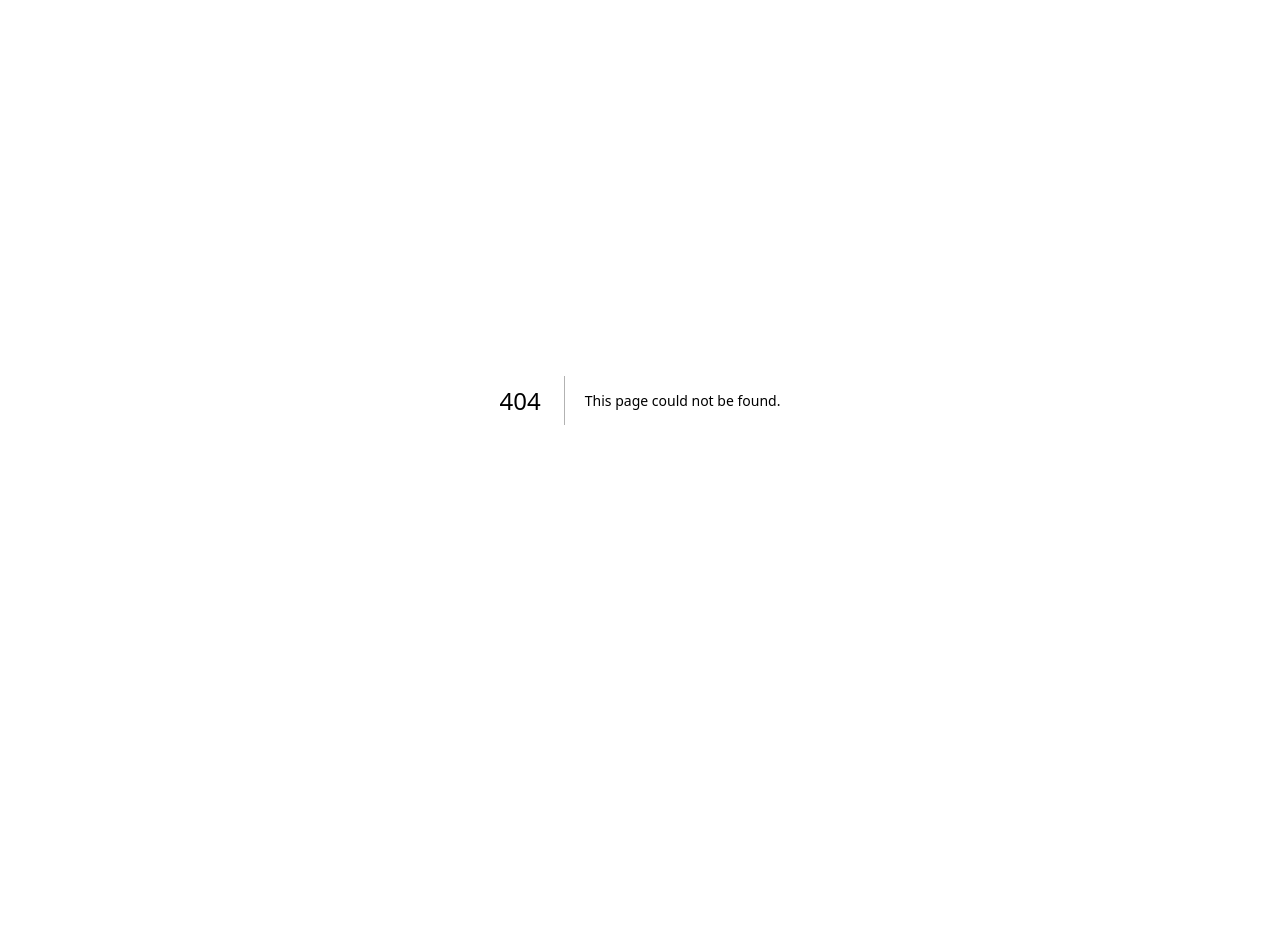
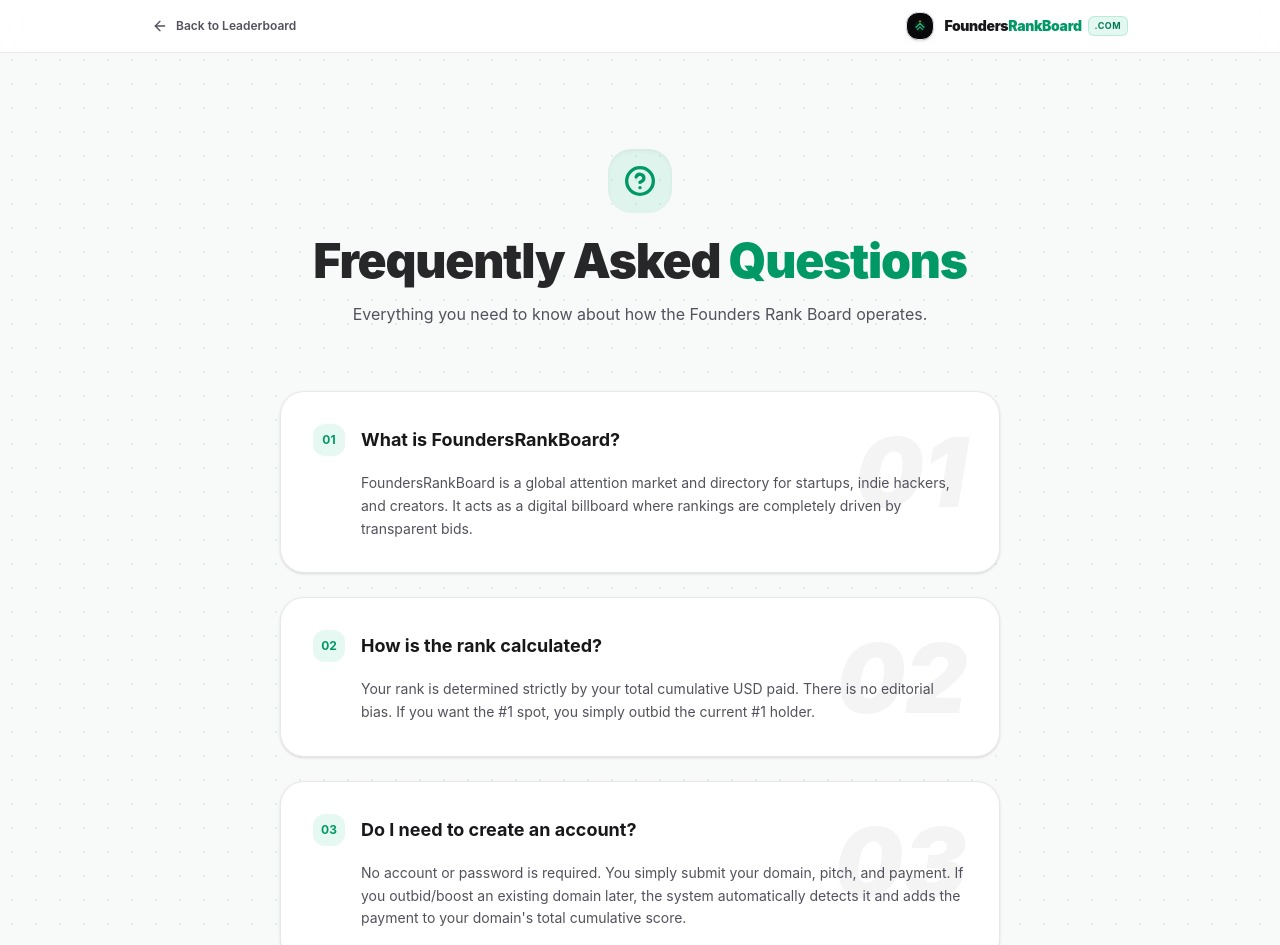
Before and after one commit to 789Abhi/FoundersRankBoard, a Next.js app: page /faq in a window 1280 px wide. Before the commit this address had no page. Shown: the top 945 px of the page. Before the commit the page ends 800 px from the top, so only its background shows below. Built offline with nearby package versions, Linux system fonts and the light colour scheme.

Commit message:
Add FAQ page and update support email to foundersrankboard@gmail.com

```diff
--- a/src/app/contact/page.tsx
+++ b/src/app/contact/page.tsx
@@ -27,14 +27,14 @@
             <div className="space-y-4">
               <div>
                 <h3 className="font-semibold text-zinc-900 dark:text-zinc-200">Email Address</h3>
-                <p>bidtorankup@gmail.com</p>
+                <p>foundersrankboard@gmail.com</p>
                 <p className="text-sm text-zinc-500 mt-1">We aim to respond to all inquiries within 24-48 business hours.</p>
               </div>
 
               <div>
                 <h3 className="font-semibold text-zinc-900 dark:text-zinc-200">Business Address</h3>
                 <p>FoundersRankBoard</p>
-                <p>Akashaya Nilaya ,Alape,padil post,Mangalore, Karnataka - 575007</p>
+                <p>Mangalore, Karnataka - 575007</p>
                 <p>India</p>
               </div>
 
--- /dev/null
+++ b/src/app/faq/page.tsx
@@ -0,0 +1,121 @@
+import React from "react";
+import Link from "next/link";
+import { ArrowLeft, HelpCircle } from "lucide-react";
+import { BrandLogo } from "../../components/BrandLogo";
+import { Footer } from "../../components/Footer";
+import type { Metadata } from "next";
+
+export const metadata: Metadata = {
+  title: "Frequently Asked Questions - FoundersRankBoard",
+  description: "Find answers to commonly asked questions about FoundersRankBoard.",
+};
+
+export default function FAQPage() {
+  const faqs = [
+    {
+      num: "01",
+      title: "What is FoundersRankBoard?",
+      desc: "FoundersRankBoard is a global attention market and directory for startups, indie hackers, and creators. It acts as a digital billboard where rankings are completely driven by transparent bids.",
+    },
+    {
+      num: "02",
+      title: "How is the rank calculated?",
+      desc: "Your rank is determined strictly by your total cumulative USD paid. There is no editorial bias. If you want the #1 spot, you simply outbid the current #1 holder.",
+    },
+    {
+      num: "03",
+      title: "Do I need to create an account?",
+      desc: "No account or password is required. You simply submit your domain, pitch, and payment. If you outbid/boost an existing domain later, the system automatically detects it and adds the payment to your domain's total cumulative score.",
+    },
+    {
+      num: "04",
+      title: "Is this a recurring subscription?",
+      desc: "Absolutely not. Payments are one-time. Once you bid and secure a rank, you stay there permanently until someone else outbids you.",
+    },
+    {
+      num: "05",
+      title: "Can I update my website details?",
+      desc: "Yes! If you want to change your tagline, category, or domain spelling, simply use the 'Outbid' button on the leaderboard to make a new boost payment. The new details you submit will automatically overwrite the old ones.",
+    },
+    {
+      num: "06",
+      title: "How do payments work?",
+      desc: "Payments are securely processed via Razorpay natively in Indian Rupees (INR) at real-time exchange rates. We support all major Credit/Debit Cards, UPI (GPay, PhonePe), and NetBanking.",
+    },
+  ];
+
+  return (
+    <main className="min-h-screen bg-[#f8faf9] text-zinc-800 dark:bg-[#060907] dark:text-zinc-200 bg-mesh-pattern selection:bg-emerald-500 selection:text-black transition-colors duration-200">
+      {/* Header */}
+      <header className="sticky top-0 z-30 w-full border-b border-zinc-200/80 dark:border-[#141f17] bg-white/85 dark:bg-[#060907]/85 backdrop-blur-xl">
+        <div className="mx-auto flex max-w-5xl items-center justify-between px-4 py-3 sm:px-6">
+          <Link
+            href="/"
+            className="flex items-center gap-2 text-xs font-semibold text-zinc-600 hover:text-emerald-600 dark:text-zinc-400 dark:hover:text-emerald-400 transition"
+          >
+            <ArrowLeft className="h-4 w-4" />
+            <span>Back to Leaderboard</span>
+          </Link>
+          <BrandLogo size="sm" />
+        </div>
+      </header>
+
+      <div className="mx-auto max-w-3xl px-4 py-16 sm:px-6 sm:py-24">
+        <div className="text-center">
+          <div className="mx-auto flex h-16 w-16 items-center justify-center rounded-3xl bg-emerald-500/10 text-emerald-600 dark:text-emerald-400 shadow-inner mb-6">
+            <HelpCircle className="h-8 w-8 stroke-[2.5]" />
+          </div>
+          <h1 className="text-3xl font-black tracking-tight sm:text-5xl">
+            Frequently Asked <span className="text-emerald-600 dark:text-emerald-400">Questions</span>
+          </h1>
+          <p className="mt-4 text-base text-zinc-600 dark:text-zinc-400 max-w-xl mx-auto leading-relaxed">
+            Everything you need to know about how the Founders Rank Board operates.
+          </p>
+        </div>
+
+        {/* FAQ List */}
+        <div className="mt-16 space-y-6">
+          {faqs.map((faq, idx) => (
+            <div
+              key={idx}
+              className="group relative overflow-hidden rounded-3xl border border-zinc-200/80 dark:border-zinc-800/80 bg-white dark:bg-[#0a0f0c] p-6 sm:p-8 shadow-sm transition hover:shadow-md hover:border-emerald-500/30 dark:hover:border-emerald-500/30"
+            >
+              <div className="absolute top-0 right-0 p-8 opacity-5">
+                <span className="text-8xl font-black italic">{faq.num}</span>
+              </div>
+
+              <div className="relative z-10">
+                <div className="flex items-center gap-4 mb-4">
+                  <span className="flex h-8 w-8 items-center justify-center rounded-xl bg-emerald-500/10 text-xs font-bold text-emerald-600 dark:text-emerald-400">
+                    {faq.num}
+                  </span>
+                  <h3 className="text-lg font-bold text-zinc-900 dark:text-white">
+                    {faq.title}
+                  </h3>
+                </div>
+                <p className="text-sm leading-relaxed text-zinc-600 dark:text-zinc-400 pl-12">
+                  {faq.desc}
+                </p>
+              </div>
+            </div>
+          ))}
+        </div>
+
+        {/* CTA Footer */}
+        <div className="mt-16 rounded-3xl border border-emerald-500/20 bg-emerald-500/5 p-8 text-center sm:p-12">
+          <h3 className="text-xl font-bold text-zinc-900 dark:text-white">Still have questions?</h3>
+          <p className="mt-2 text-sm text-zinc-600 dark:text-zinc-400 mb-6">
+            We are always here to help. Reach out to our support team and we will get back to you within 24 hours.
+          </p>
+          <Link
+            href="/contact"
+            className="inline-flex items-center justify-center rounded-xl bg-emerald-500 px-6 py-3 text-sm font-bold text-white hover:bg-emerald-600 transition"
+          >
+            Contact Support
+          </Link>
+        </div>
+      </div>
+      <Footer />
+    </main>
+  );
+}
--- a/src/app/refund-policy/page.tsx
+++ b/src/app/refund-policy/page.tsx
@@ -50,7 +50,7 @@
 
           <h2 className="text-2xl font-bold text-zinc-900 dark:text-white mt-8 mb-4">5. Contact Us</h2>
           <p>
-            If you believe you are eligible for a refund based on the criteria above, please contact us at <strong>bidtorankup@gmail.com</strong> within 7 days of your transaction.
+            If you believe you are eligible for a refund based on the criteria above, please contact us at <strong>foundersrankboard@gmail.com</strong> within 7 days of your transaction.
           </p>
         </div>
       </div>
--- a/src/components/Footer.tsx
+++ b/src/components/Footer.tsx
@@ -20,6 +20,7 @@
           {/* Links for Compliance */}
           <div className="flex flex-wrap items-center justify-center gap-4 text-[11px] text-zinc-500 font-medium">
             <a href="/about" className="hover:text-zinc-800 dark:hover:text-zinc-300">About Us</a>
+            <a href="/faq" className="hover:text-zinc-800 dark:hover:text-zinc-300">FAQ</a>
             <a href="/contact" className="hover:text-zinc-800 dark:hover:text-zinc-300">Contact Us</a>
             <a href="/rules" className="hover:text-zinc-800 dark:hover:text-zinc-300">Terms & Conditions</a>
             <a href="/privacy" className="hover:text-zinc-800 dark:hover:text-zinc-300">Privacy Policy</a>
--- a/src/components/Navbar.tsx
+++ b/src/components/Navbar.tsx
@@ -60,6 +60,12 @@
             Rules
           </Link>
           <Link
+            href="/faq"
+            className="hover:text-emerald-600 dark:hover:text-emerald-400 transition hidden sm:block"
+          >
+            FAQ
+          </Link>
+          <Link
             href="/privacy"
             className="hover:text-emerald-600 dark:hover:text-emerald-400 transition hidden md:block"
           >
```
